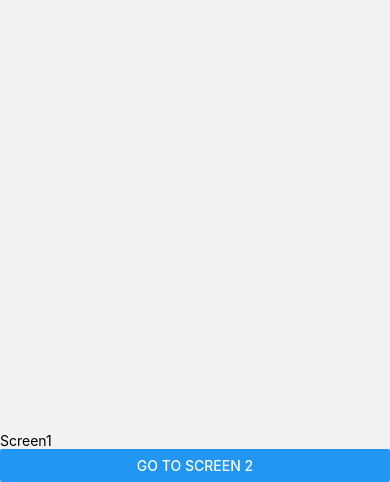
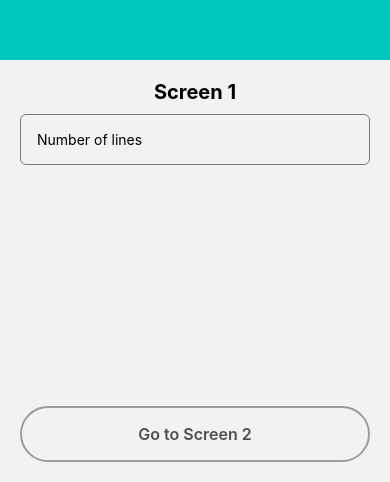
Before and after one commit to abdul-rehman-d/SmartBookingReactNativeTest, a React Native app: screen / in a window 390 px wide. Shown: the part 362-844 px from the top of the page. Built offline with nearby package versions, Linux system fonts and the light colour scheme.

Commit message:
feat: screen 1 ui and functionality done

```diff
--- /dev/null
+++ b/src/components/AnimatedHeader.tsx
@@ -0,0 +1,20 @@
+import {View, Dimensions} from 'react-native';
+
+type Props = {
+  height: number;
+};
+
+const screenHeight = Dimensions.get('window').height;
+
+function AnimatedHeader({height}: Props) {
+  return (
+    <View
+      style={{
+        height: screenHeight * (height / 100),
+        backgroundColor: '#00C7BE',
+      }}
+    />
+  );
+}
+
+export {AnimatedHeader};
--- a/src/screens/Screen1.tsx
+++ b/src/screens/Screen1.tsx
@@ -1,23 +1,88 @@
-import React from "react";
-import { NativeStackScreenProps } from "@react-navigation/native-stack";
-import { Button, Text, View } from "react-native";
-import { AppStackParamList } from "../navigation/AppNavigator";
+import React, {useCallback, useReducer, useState} from 'react';
+import {NativeStackScreenProps} from '@react-navigation/native-stack';
+import {StyleSheet, Text, View} from 'react-native';
+import {AppStackParamList} from '../navigation/AppNavigator';
+import {AnimatedHeader} from '../components/AnimatedHeader';
+import {Input, Button} from '../components/ui';
 
-type Props = NativeStackScreenProps<AppStackParamList, "Screen1">;
+type Props = NativeStackScreenProps<AppStackParamList, 'Screen1'>;
 
-function Screen1({ navigation }: Props): React.JSX.Element {
+function Screen1({navigation}: Props): React.JSX.Element {
+  const [value, setValue] = useState('');
+  const [error, setError] = useState('');
 
-    return (
-        <View style={{ marginTop: "auto" }}>
-            <Text>Screen1</Text>
-            <Button
-                title="Go To Screen 2"
-                onPress={() => {
-                    navigation.navigate("Screen2", { numberOfLines: 10 })
-                }}
-            />
+  const onChangeText = useCallback(
+    (value: string) => {
+      setValue(value);
+    },
+    [setValue],
+  );
+
+  const onNext = useCallback(() => {
+    if (!value) {
+      setError('Number of lines is required.');
+      return;
+    }
+
+    let intValue: number;
+    try {
+      intValue = parseInt(value);
+    } catch (e) {
+      setError('Number of lines can only be integer.');
+      return;
+    }
+
+    if (intValue <= 3) {
+      setError('Number of lines need be greater than 3.');
+      return;
+    }
+
+    setError('');
+    setValue('');
+
+    navigation.navigate('Screen2', {numberOfLines: intValue});
+  }, [value, setError, setValue, navigation]);
+
+  return (
+    <View style={styles.container}>
+      <AnimatedHeader height={50} />
+      <View style={styles.contentContainer}>
+        <View>
+          <Text style={styles.heading}>Screen 1</Text>
+          <Input
+            value={value}
+            onChangeText={onChangeText}
+            error={error}
+            inputProps={{
+              keyboardType: 'number-pad',
+              placeholder: 'Number of lines',
+            }}
+          />
         </View>
-    )
+        <View>
+          <Button text="Go to Screen 2" onPress={onNext} />
+        </View>
+      </View>
+    </View>
+  );
 }
 
-export { Screen1 };
+const styles = StyleSheet.create({
+  container: {
+    flex: 1,
+  },
+  contentContainer: {
+    flex: 1,
+    padding: 20,
+    justifyContent: 'space-between',
+  },
+  heading: {
+    color: '#000000',
+    fontSize: 20,
+    fontWeight: '700',
+    textAlign: 'center',
+    marginBottom: 10,
+  },
+});
+
+export {Screen1};
```
